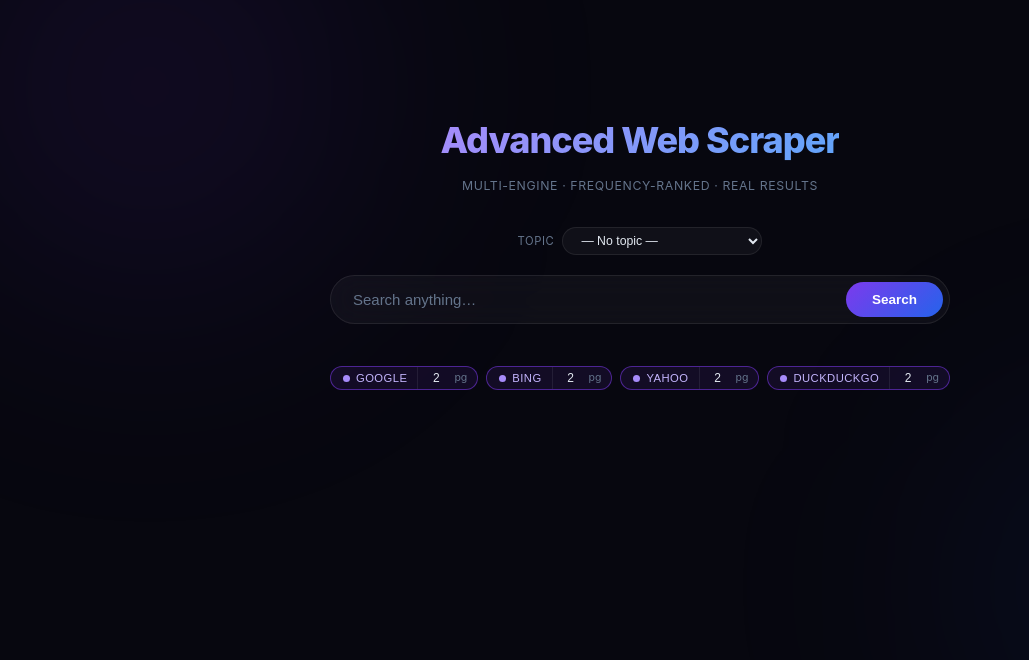
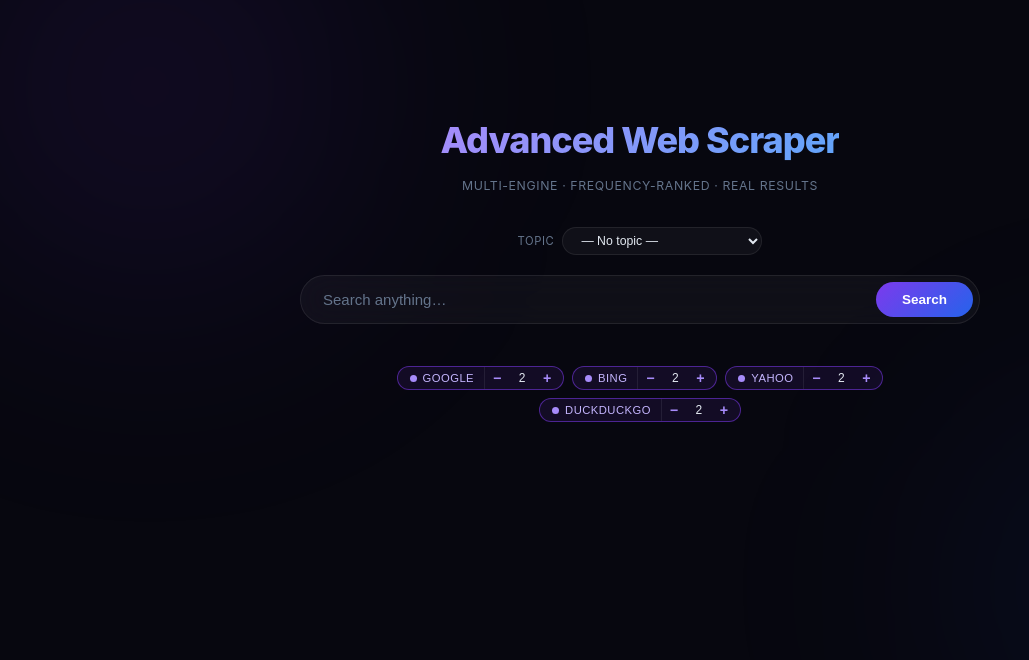
Before and after one commit to MNazamy/advanced-web-scraper, a Flask app: page / in a window 1280 px wide. Shown: the part 63-723 px from the top of the page, without its empty margins (0-1029 px from the left). Run offline with Flask 3, Linux system fonts and the light colour scheme; data that the repository does not hold is empty.

Commit message:
add buttons

```diff
--- a/src/templates/index.html
+++ b/src/templates/index.html
@@ -190,20 +190,29 @@
     }
 
     .engine-pages {
-      width: 36px; padding: 4px 6px; background: none; border: none;
+      width: 28px; padding: 0; background: none; border: none;
       color: var(--text); font-size: 0.8rem; text-align: center;
-      outline: none; cursor: text;
+      outline: none; cursor: text; font-variant-numeric: tabular-nums;
     }
-    .engine-card:not(.active) .engine-pages { color: var(--muted); opacity: 0.35; pointer-events: none; }
     .engine-pages::-webkit-inner-spin-button,
     .engine-pages::-webkit-outer-spin-button { -webkit-appearance: none; }
     .engine-pages { -moz-appearance: textfield; }
 
-    .pages-suffix {
-      padding-right: 10px; font-size: 0.7rem; color: var(--muted);
-      white-space: nowrap;
+    .page-stepper {
+      display: flex; align-items: center; gap: 1px; padding: 0 6px 0 2px;
     }
-    .engine-card:not(.active) .pages-suffix { opacity: 0.35; }
+    .engine-card:not(.active) .page-stepper { opacity: 0.35; pointer-events: none; }
+
+    .page-stepper-btn {
+      width: 20px; height: 20px; flex-shrink: 0;
+      background: none; border: none; cursor: pointer;
+      color: var(--muted); font-size: 0.95rem; font-weight: 700;
+      display: flex; align-items: center; justify-content: center;
+      border-radius: 50%; transition: background 0.12s, color 0.12s;
+      line-height: 1; user-select: none;
+    }
+    .engine-card.active .page-stepper-btn { color: #a78bfa; }
+    .page-stepper-btn:hover { background: rgba(167,139,250,0.15); color: #c4b5fd; }
     .engine-toggle {
       font-size: 0.75rem; font-weight: 500; padding: 4px 14px;
       border-radius: 20px; border: 1px solid var(--border);
@@ -361,8 +370,11 @@
             <span>{{ engine }}</span>
           </button>
           <span class="engine-divider"></span>
-          <input class="engine-pages" type="number" value="2" min="1" max="10" title="Pages for {{ engine }}" />
-          <span class="pages-suffix">pg</span>
+          <div class="page-stepper">
+            <button class="page-stepper-btn" onclick="stepPage(this, -1)" tabindex="-1">&#8722;</button>
+            <input class="engine-pages" type="number" value="2" min="1" max="10" title="Pages for {{ engine }}" />
+            <button class="page-stepper-btn" onclick="stepPage(this, 1)" tabindex="-1">+</button>
+          </div>
         </div>
         {% endfor %}
       </div>
@@ -452,6 +464,11 @@
     if (card.classList.contains("active") && active.length === 1) return;
     card.classList.toggle("active");
     card.querySelector(".engine-pages").disabled = !card.classList.contains("active");
+  }
+
+  function stepPage(btn, delta) {
+    const input = btn.closest(".engine-card").querySelector(".engine-pages");
+    input.value = Math.max(1, Math.min(10, (parseInt(input.value) || 2) + delta));
   }
 
   function enginePages() {
```
